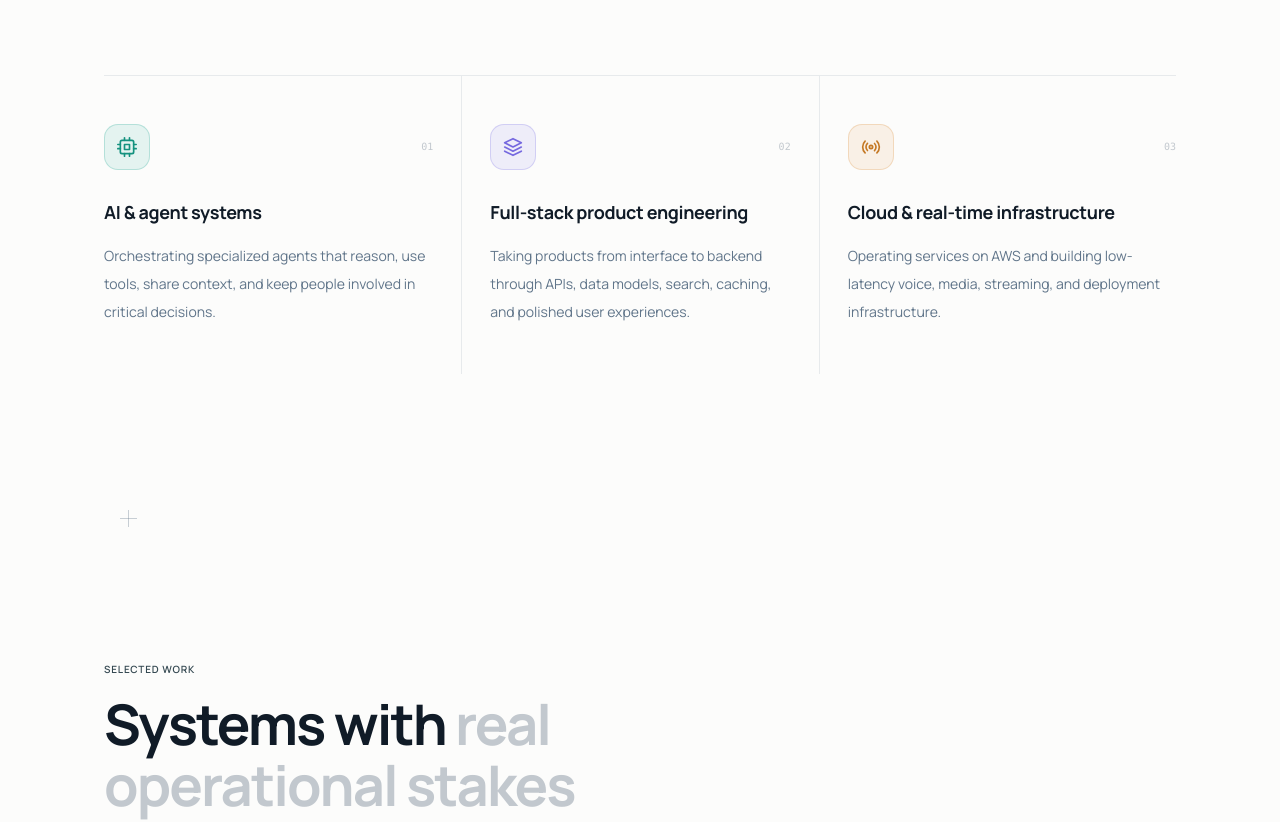
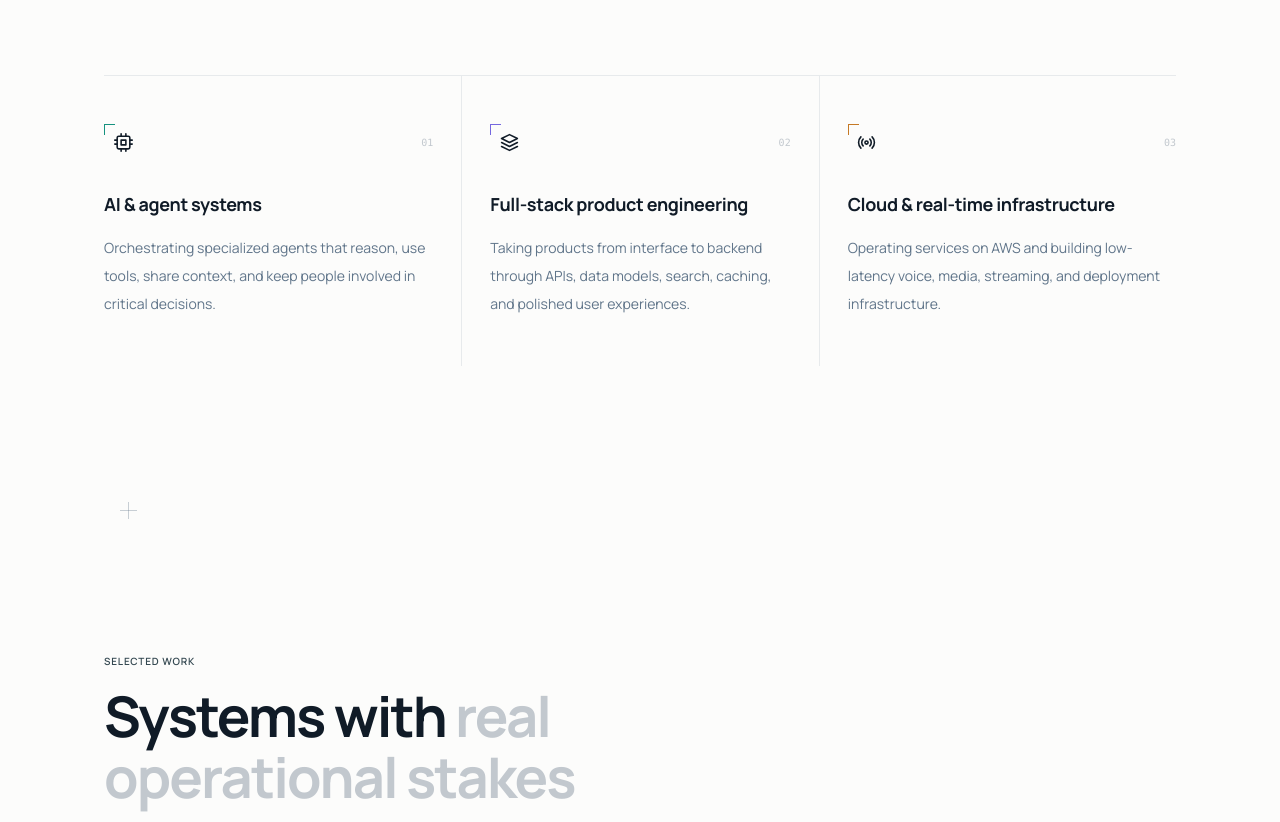
Before and after one commit to Siam456/Siam456.github.io, a React (Vite) app: page / in a window 1280 px wide. Shown: the part 1280-2102 px from the top of the page. Built offline with nearby package versions, Linux system fonts and the light colour scheme.

Commit message:
Refine icons into editorial visual accents

```diff
--- a/src/index.css
+++ b/src/index.css
@@ -387,10 +387,13 @@ html.dark {
 .article-signoff { margin-top:80px; border-top:1px solid var(--color-line); padding-top:28px; }.article-signoff span { display:block; color:var(--color-faint); font-size:10px; text-transform:uppercase; letter-spacing:.1em; }.article-signoff strong { display:block; margin-top:8px; color:var(--color-ink); font-size:18px; }.article-signoff p { margin-top:4px; font-size:13px; line-height:1.6; }
 @media (max-width:767px) { .article-layout { display:block; }.article-toc { display:none; }.article-prose { font-size:16px; line-height:1.8; }.article-prose .article-lede { font-size:20px; }.article-prose h2 { font-size:28px; }.article-prose blockquote { padding-left:20px; font-size:21px; } }
 
-.scope-icon { display:grid; width:46px; height:46px; place-items:center; border:1px solid transparent; border-radius:14px; font-size:20px; transition:transform .25s ease, box-shadow .25s ease; }
-.group:hover .scope-icon { transform:translateY(-3px) rotate(-2deg); box-shadow:var(--shadow-card); }
-.scope-icon-teal { border-color:color-mix(in srgb,#19a58f 24%,transparent); background:color-mix(in srgb,#19a58f 11%,var(--color-surface)); color:#15927f; }
-.scope-icon-violet { border-color:color-mix(in srgb,#7568df 24%,transparent); background:color-mix(in srgb,#7568df 11%,var(--color-surface)); color:#7568df; }
-.scope-icon-amber { border-color:color-mix(in srgb,#d78a34 24%,transparent); background:color-mix(in srgb,#d78a34 11%,var(--color-surface)); color:#c57925; }
-.capability-icon { display:grid; width:34px; height:34px; flex-shrink:0; place-items:center; border-radius:10px; font-size:15px; }
-.capability-icon-teal { background:color-mix(in srgb,#19a58f 13%,var(--color-surface)); color:#15927f; }.capability-icon-blue { background:color-mix(in srgb,#408cc5 13%,var(--color-surface)); color:#408cc5; }.capability-icon-violet { background:color-mix(in srgb,#7568df 13%,var(--color-surface)); color:#7568df; }.capability-icon-amber { background:color-mix(in srgb,#d78a34 13%,var(--color-surface)); color:#c57925; }
+.scope-icon { position:relative; display:grid; width:38px; height:38px; place-items:center; color:var(--color-ink); font-size:19px; }
+.scope-icon::before { position:absolute; left:0; top:0; width:11px; height:1px; content:""; background:currentColor; }
+.scope-icon::after { position:absolute; left:0; top:0; width:1px; height:11px; content:""; background:currentColor; }
+.scope-icon svg { transition:transform .25s ease, color .25s ease; }
+.group:hover .scope-icon svg { transform:translate(2px,-2px); color:var(--color-primary); }
+.scope-icon-teal { --icon-accent:#15927f; }.scope-icon-violet { --icon-accent:#7568df; }.scope-icon-amber { --icon-accent:#c57925; }
+.scope-icon::before,.scope-icon::after { color:var(--icon-accent); }
+.capability-icon { position:relative; display:grid; width:26px; height:26px; flex-shrink:0; place-items:center; color:var(--color-muted); font-size:16px; }
+.capability-icon::after { position:absolute; right:-2px; bottom:0; width:5px; height:5px; content:""; border-radius:50%; background:var(--icon-accent); }
+.capability-icon-teal { --icon-accent:#15927f; }.capability-icon-blue { --icon-accent:#408cc5; }.capability-icon-violet { --icon-accent:#7568df; }.capability-icon-amber { --icon-accent:#c57925; }
```
